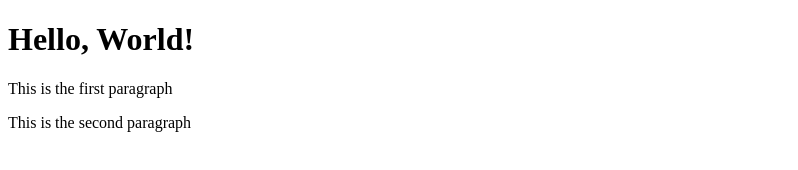
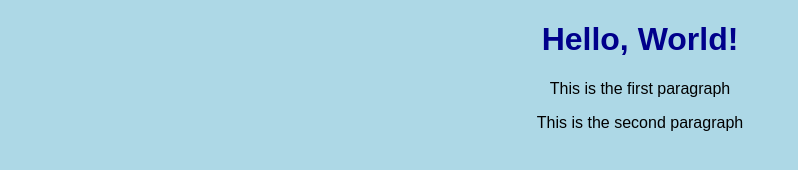
Before and after one commit to Emerson-Requina/git-test, a website: page index.html in a window 1280 px wide. Shown: the whole page, without its empty margins (0-798 px from the left). Drawn offline with Linux system fonts and the light colour scheme.

```diff
--- a/index.html
+++ b/index.html
@@ -1,6 +1,7 @@
 <!DOCTYPE html>
 <html>
     <head></head>
+    <link rel="stylesheet" href="styles.css">
     <body>
         <h1>Hello, World!</h1>
         <p1>This is the first paragraph</p>
--- /dev/null
+++ b/styles.css
@@ -0,0 +1,8 @@
+body{
+    background-color: lightblue;
+    font-family: Arial, sans-serif;
+    text-align: center;
+}
+h1{
+    color: darkblue;
+}
```
Also changed, not shown: package.json (added, +25 -0 lines), 2 other files.
